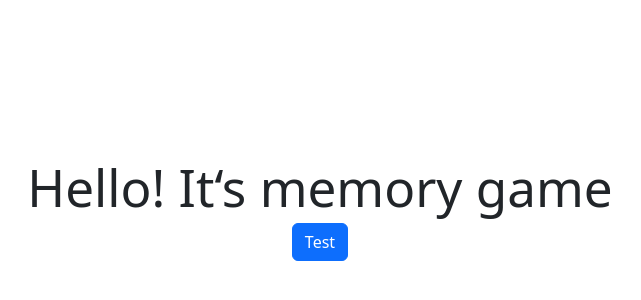
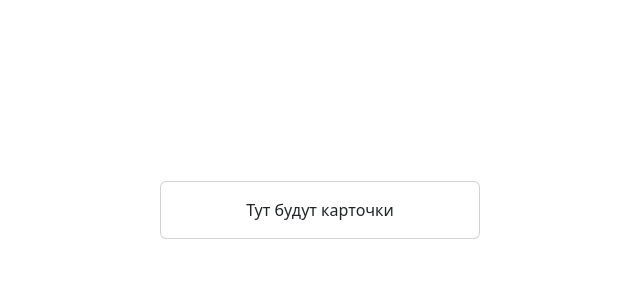
Before and after one commit to jun-hackathon-31/memory-game-frontend, a React (Vite) app in the folder memory-game/: page / in a window 1280 px wide. Shown: the part 190-490 px from the top of the page, without its empty margins (320-961 px from the left). Built offline with nearby package versions, Linux system fonts and the light colour scheme.

Commit message:
add field

```diff
--- a/memory-game/src/App.css
+++ b/memory-game/src/App.css
@@ -4,3 +4,10 @@
   padding: 2rem;
   text-align: center;
 }
+
+.layout {
+  display: flex;
+  flex-direction: column;
+  justify-content: center;
+  align-items: center;
+}
--- a/memory-game/src/App.jsx
+++ b/memory-game/src/App.jsx
@@ -1,13 +1,12 @@
 import './App.css'
-import {Button} from 'react-bootstrap'
+import Field from './components/Field/Field'
 
 function App() {
 
   return (
-    <>
-      <h1>Hello! It&lsquo;s memory game</h1>
-      <Button>Test</Button>
-    </>
+    <div className="layout">
+      <Field />
+    </div>
   )
 }
 
--- /dev/null
+++ b/memory-game/src/components/Field/Field.jsx
@@ -0,0 +1,11 @@
+import Card from 'react-bootstrap/Card';
+
+function Field() {
+  return (
+    <Card style={{ width: '20rem' }}>
+      <Card.Body>Тут будут карточки</Card.Body>
+    </Card>
+  );
+}
+
+export default Field;
```
